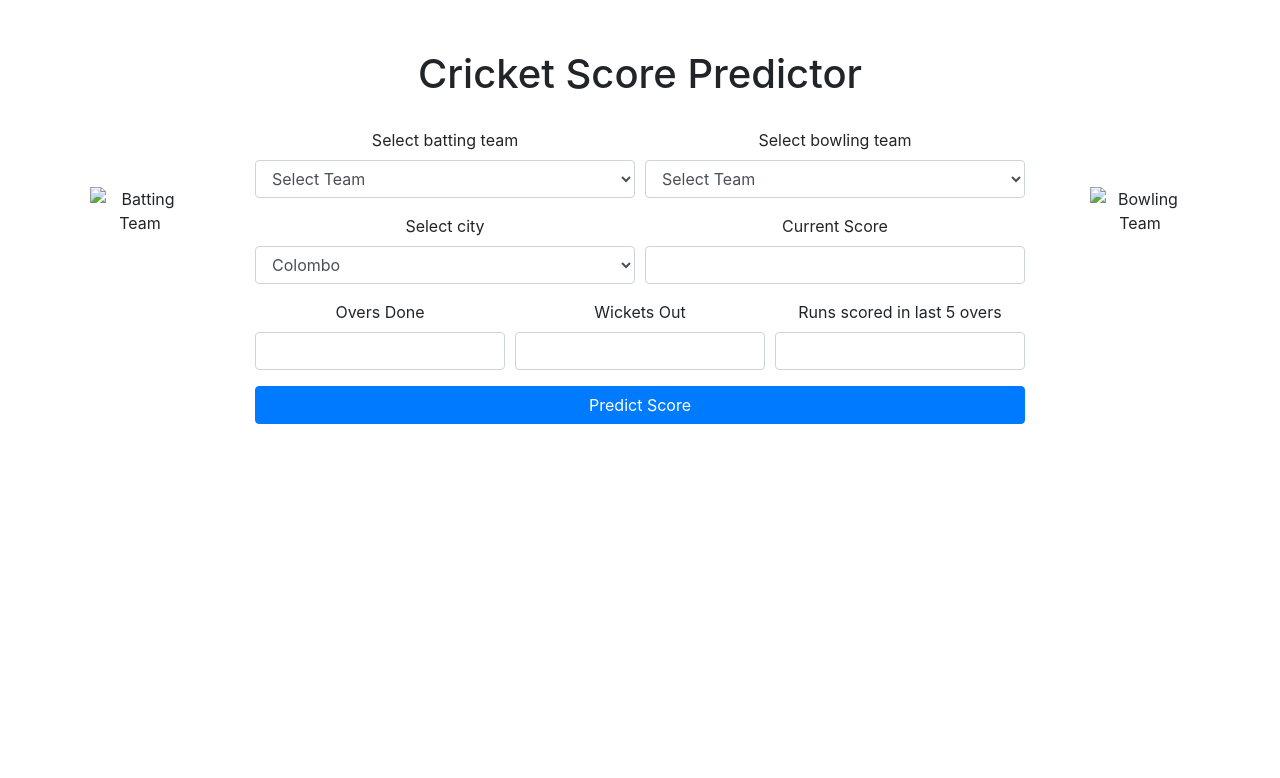
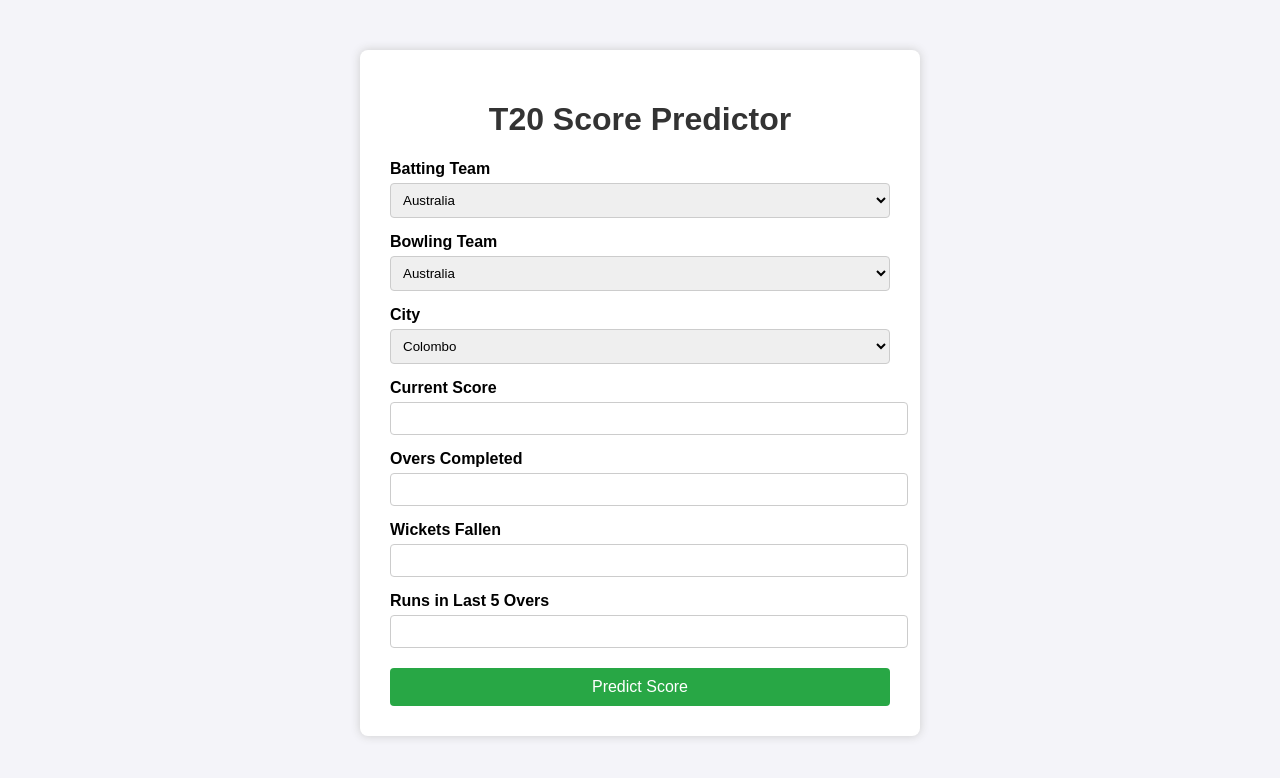
Before and after one commit to bidhan31/T20_Score_prediction, a Flask app: page / in a window 1280 px wide. Shown: the top 778 px of the page. Run offline with Flask 3, Linux system fonts and the light colour scheme; parts of the project's set-up code (start-up, migrations or seed data) failed here and were passed over; some libraries are stand-ins or nearby versions.

Commit message:
completed

```diff
--- a/app.py
+++ b/app.py
@@ -1,12 +1,14 @@
 from flask import Flask, render_template, request
 import pickle
 import pandas as pd
+
 
 app = Flask(__name__)
 
 # Load the trained pipeline/model
 pipe = pickle.load(open('pipe.pkl', 'rb'))
 
+# Dropdown options for teams and cities
 teams = [
     "Australia", "India", "Bangladesh", "New Zealand", "South Africa",
     "England", "West Indies", "Afghanistan", "Pakistan", "Sri Lanka"
@@ -26,6 +28,7 @@
 def index():
     prediction = None
     if request.method == 'POST':
+        # Collect form inputs
         batting_team = request.form.get('batting_team')
         bowling_team = request.form.get('bowling_team')
         city = request.form.get('city')
@@ -34,24 +37,24 @@
         wickets = int(request.form.get('wickets'))
         last_five = int(request.form.get('last_five'))
 
-        # Derived features
+        # Derived features (must match training schema)
         balls_left = 120 - int(overs * 6)
-        wickets_left = 10 - wickets
-        crr = current_score / overs if overs > 0 else 0
+        wicket_left = 10 - wickets
+        current_run_rate = current_score / overs if overs > 0 else 0
 
-        # Build input DataFrame (columns must match training schema!)
+        # Build input DataFrame with exact column names
         input_df = pd.DataFrame({
             'batting_team': [batting_team],
             'bowling_team': [bowling_team],
             'city': [city],
             'current_score': [current_score],
             'balls_left': [balls_left],
-            'wickets_left': [wickets_left],
-            'crr': [crr],
+            'wicket_left': [wicket_left],
+            'current_run_rate': [current_run_rate],
             'last_five': [last_five]
         })
 
-        # Predict
+        # Predict using pipeline
         result = pipe.predict(input_df)
         prediction = int(result[0])
 
@@ -64,7 +67,3 @@
 
 if __name__ == '__main__':
     app.run(debug=True)
-
-
-
-pipe = pickle.load(open('pipe.pkl', 'rb'))
--- a/templates/index.html
+++ b/templates/index.html
@@ -2,127 +2,101 @@
 <html lang="en">
 <head>
     <meta charset="UTF-8">
-    <title>Cricket Score Predictor</title>
-    <link href="https://stackpath.bootstrapcdn.com/bootstrap/4.5.2/css/bootstrap.min.css" rel="stylesheet">
-    <script src="https://code.jquery.com/jquery-3.5.1.slim.min.js"></script>
-    <script src="https://cdn.jsdelivr.net/npm/@popperjs/core@2.5.4/dist/umd/popper.min.js"></script>
-    <script src="https://stackpath.bootstrapcdn.com/bootstrap/4.5.2/js/bootstrap.min.js"></script>
+    <title>T20 Score Prediction</title>
     <style>
         body {
-            padding-top: 50px;
+            font-family: Arial, sans-serif;
+            background: #f4f4f9;
+            margin: 0;
+            padding: 0;
         }
         .container {
-            max-width: 1200px;
+            width: 500px;
+            margin: 50px auto;
+            background: #fff;
+            padding: 30px;
+            border-radius: 8px;
+            box-shadow: 0px 0px 10px #ccc;
         }
         h1 {
-            margin-bottom: 30px;
+            text-align: center;
+            color: #333;
         }
-        .team-image {
-            width: 100px;
-            height: 100px;
+        label {
+            display: block;
+            margin-top: 15px;
+            font-weight: bold;
+        }
+        select, input {
+            width: 100%;
+            padding: 8px;
+            margin-top: 5px;
+            border-radius: 4px;
+            border: 1px solid #ccc;
+        }
+        button {
+            margin-top: 20px;
+            width: 100%;
+            padding: 10px;
+            background: #28a745;
+            color: white;
+            border: none;
+            border-radius: 4px;
+            font-size: 16px;
+        }
+        .prediction {
+            margin-top: 20px;
+            text-align: center;
+            font-size: 18px;
+            color: #007bff;
         }
     </style>
 </head>
 <body>
-    <div class="container text-center">
-        <div class="row">
-            <!-- Batting Team Image -->
-            <div class="col-md-2 d-flex align-items-center justify-content-center">
-                <img id="batting_team_image" class="team-image" src="" alt="Batting Team">
-            </div>
-
-            <div class="col-md-8">
-                <h1>Cricket Score Predictor</h1>
+    <div class="container">
+        <h1>T20 Score Predictor</h1>
         <form method="POST">
-                    <div class="form-row">
-                        <div class="form-group col-md-6">
-                            <label for="batting_team">Select batting team</label>
-                            <select class="form-control" name="batting_team" id="batting_team" required>
-                                <option value="">Select Team</option>
+            <label for="batting_team">Batting Team</label>
+            <select name="batting_team" required>
                 {% for team in teams %}
                     <option value="{{ team }}">{{ team }}</option>
                 {% endfor %}
             </select>
-                        </div>
-                        <div class="form-group col-md-6">
-                            <label for="bowling_team">Select bowling team</label>
-                            <select class="form-control" name="bowling_team" id="bowling_team" required>
-                                <option value="">Select Team</option>
+
+            <label for="bowling_team">Bowling Team</label>
+            <select name="bowling_team" required>
                 {% for team in teams %}
                     <option value="{{ team }}">{{ team }}</option>
                 {% endfor %}
             </select>
-                        </div>
-                    </div>
 
-                    <div class="form-row">
-                        <div class="form-group col-md-6">
-                            <label for="city">Select city</label>
-                            <select class="form-control" name="city" id="city" required>
+            <label for="city">City</label>
+            <select name="city" required>
                 {% for city in cities %}
                     <option value="{{ city }}">{{ city }}</option>
                 {% endfor %}
             </select>
-                        </div>
-                        <div class="form-group col-md-6">
+
             <label for="current_score">Current Score</label>
-                            <input type="number" class="form-control" name="current_score" id="current_score" required>
-                        </div>
-                    </div>
+            <input type="number" name="current_score" required>
 
-                    <div class="form-row">
-                        <div class="form-group col-md-4">
-                            <label for="overs">Overs Done</label>
-                            <input type="number" step="0.1" class="form-control" name="overs" id="overs" required>
-                        </div>
-                        <div class="form-group col-md-4">
-                            <label for="wickets">Wickets Out</label>
-                            <input type="number" class="form-control" name="wickets" id="wickets" required>
-                        </div>
-                        <div class="form-group col-md-4">
-                            <label for="last_five">Runs scored in last 5 overs</label>
-                            <input type="number" class="form-control" name="last_five" id="last_five" required>
-                        </div>
-                    </div>
+            <label for="overs">Overs Completed</label>
+            <input type="number" step="0.1" name="overs" required>
 
-                    <button type="submit" class="btn btn-primary btn-block">Predict Score</button>
+            <label for="wickets">Wickets Fallen</label>
+            <input type="number" name="wickets" required>
+
+            <label for="last_five">Runs in Last 5 Overs</label>
+            <input type="number" name="last_five" required>
+
+            <button type="submit">Predict Score</button>
         </form>
 
         {% if prediction %}
-                <div class="alert alert-info mt-4 text-center" role="alert">
-                    <h2>Predicted Score: {{ prediction }}</h2>
+            <div class="prediction">
+                <p>Predicted Final Score: <strong>{{ prediction }}</strong></p>
             </div>
         {% endif %}
     </div>
-
-            <!-- Bowling Team Image -->
-            <div class="col-md-2 d-flex align-items-center justify-content-center">
-                <img id="bowling_team_image" class="team-image" src="" alt="Bowling Team">
-            </div>
-        </div>
-    </div>
-
-    <script>
-        function updateTeamImage(team, elementId) {
-            const imgElement = document.getElementById(elementId);
-            if (team) {
-                imgElement.src = `/static/images/${team.toLowerCase().replace(' ', '_')}.png`;
-                imgElement.alt = team;
-            } else {
-                imgElement.src = '';
-                imgElement.alt = '';
-            }
-        }
-
-        $(document).ready(function() {
-            // Update images on team selection change
-            $('#batting_team').change(function() {
-                updateTeamImage(this.value, 'batting_team_image');
-            });
-            $('#bowling_team').change(function() {
-                updateTeamImage(this.value, 'bowling_team_image');
-            });
-        });
-    </script>
 </body>
 </html>
```
Also changed, not shown: templates/train_model.py (deleted, +0 -36 lines), 1 other file. Lines whose indentation alone changed are shown as unchanged.
